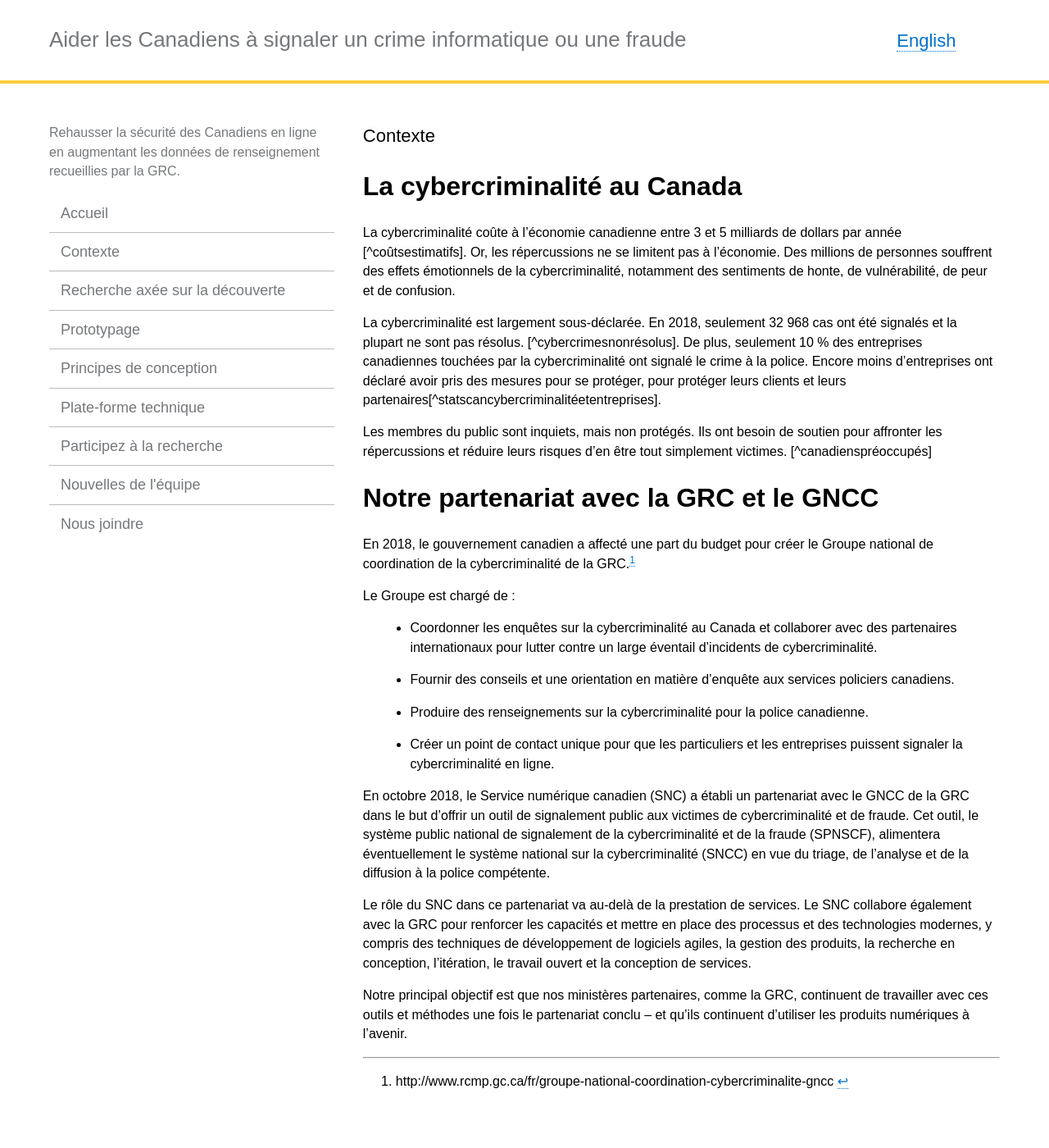
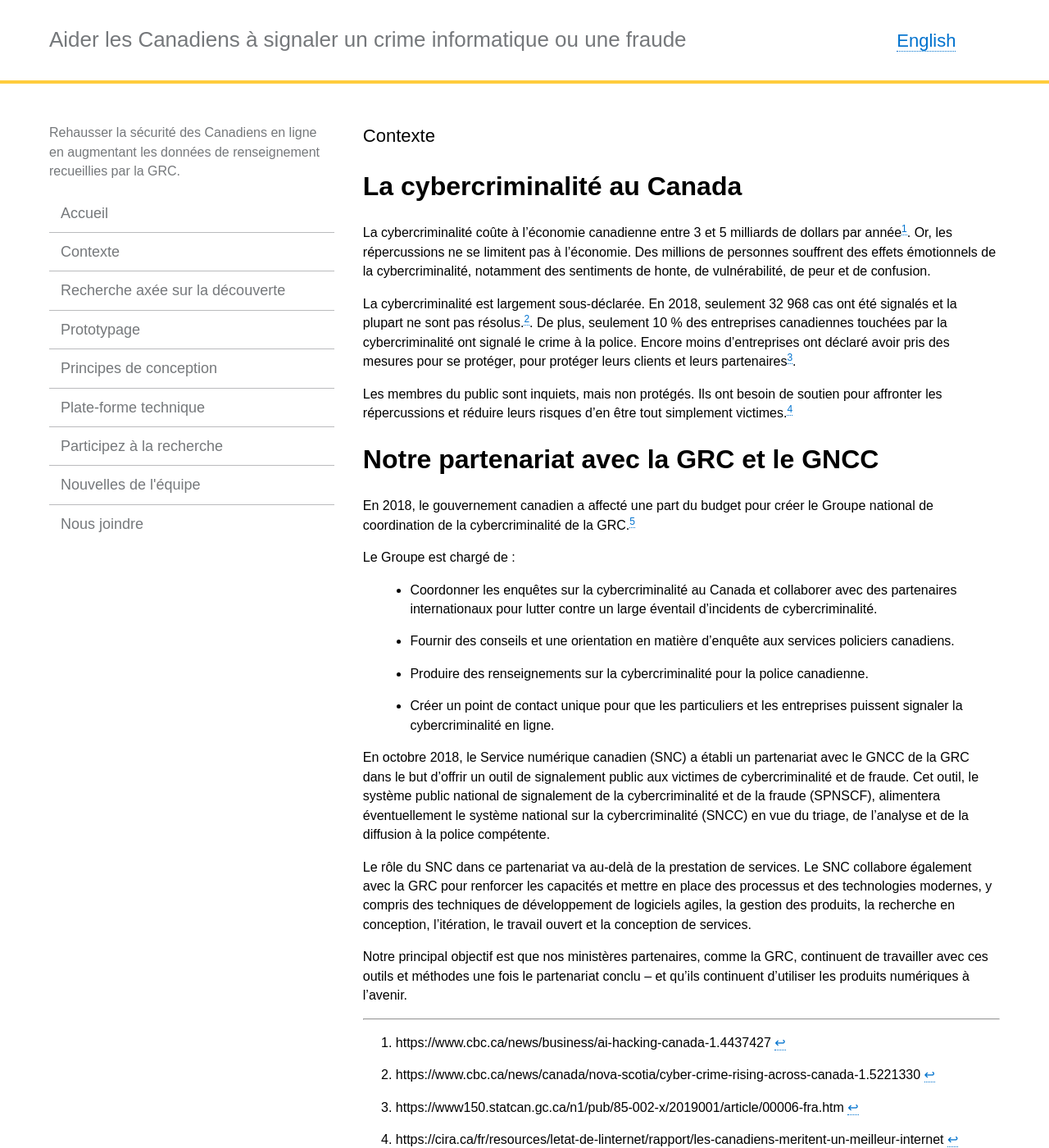
Before and after one commit to cds-snc/rcmp-report-a-cybercrime-alpha-documentation, a Jekyll site: the page built from _pages/fr/contexte.md, in a window 1280 px wide and 1400 px high. Shown: the whole window at 82% size. Built offline with Jekyll 4.4.1, drawn with Linux system fonts in a browser that asks for light colours.

Commit message:
Update contexte.md

```diff
--- a/_pages/fr/contexte.md
+++ b/_pages/fr/contexte.md
@@ -8,12 +8,12 @@ trans_url: "/background/"
 
 # La cybercriminalité au Canada
 
-La cybercriminalité coûte à l’économie canadienne entre 3 et 5 milliards de dollars par année [^coûtsestimatifs]. Or, les répercussions ne se limitent pas à l’économie. Des millions de personnes souffrent des effets émotionnels de la cybercriminalité, notamment des sentiments de honte, de vulnérabilité, de peur et de confusion.
+La cybercriminalité coûte à l’économie canadienne entre 3 et 5 milliards de dollars par année[^couts]. Or, les répercussions ne se limitent pas à l’économie. Des millions de personnes souffrent des effets émotionnels de la cybercriminalité, notamment des sentiments de honte, de vulnérabilité, de peur et de confusion.
 
-La cybercriminalité est largement sous-déclarée. En 2018, seulement 32 968 cas ont été signalés et la plupart ne sont pas résolus. [^cybercrimesnonrésolus]. De plus, seulement 10 % des entreprises canadiennes touchées par la cybercriminalité ont signalé le crime à la police.
- Encore moins d’entreprises ont déclaré avoir pris des mesures pour se protéger, pour protéger leurs clients et leurs partenaires[^statscancybercriminalitéetentreprises].
+La cybercriminalité est largement sous-déclarée. En 2018, seulement 32 968 cas ont été signalés et la plupart ne sont pas résolus.[^cybercrimes]. De plus, seulement 10 % des entreprises canadiennes touchées par la cybercriminalité ont signalé le crime à la police.
+ Encore moins d’entreprises ont déclaré avoir pris des mesures pour se protéger, pour protéger leurs clients et leurs partenaires[^statscan].
 
-Les membres du public sont inquiets, mais non protégés. Ils ont besoin de soutien pour affronter les répercussions et réduire leurs risques d’en être tout simplement victimes. [^canadienspréoccupés]
+Les membres du public sont inquiets, mais non protégés. Ils ont besoin de soutien pour affronter les répercussions et réduire leurs risques d’en être tout simplement victimes.[^canadiens]
 
 # Notre partenariat avec la GRC et le GNCC
 
@@ -32,8 +32,8 @@ Le rôle du SNC dans ce partenariat va au-delà de la prestation de services. Le
 Notre principal objectif est que nos ministères partenaires, comme la GRC, continuent de travailler avec ces outils et méthodes une fois le partenariat conclu – et qu’ils continuent d’utiliser les produits numériques à l’avenir.
 
 ---
-[^coûtsestimatifs]: https://www.cbc.ca/news/business/ai-hacking-canada-1.4437427
-[^cybercrimesnonrésolus]: https://www.cbc.ca/news/canada/nova-scotia/cyber-crime-rising-across-canada-1.5221330
-[^statscancybercriminalitéetentreprises]: https://www150.statcan.gc.ca/n1/pub/85-002-x/2019001/article/00006-fra.htm
-[^canadienspréoccupés]: https://cira.ca/fr/resources/letat-de-linternet/rapport/les-canadiens-meritent-un-meilleur-internet
+[^couts]: https://www.cbc.ca/news/business/ai-hacking-canada-1.4437427
+[^cybercrimes]: https://www.cbc.ca/news/canada/nova-scotia/cyber-crime-rising-across-canada-1.5221330
+[^statscan]: https://www150.statcan.gc.ca/n1/pub/85-002-x/2019001/article/00006-fra.htm
+[^canadiens]: https://cira.ca/fr/resources/letat-de-linternet/rapport/les-canadiens-meritent-un-meilleur-internet
 [^GNCC]: http://www.rcmp.gc.ca/fr/groupe-national-coordination-cybercriminalite-gncc
```
